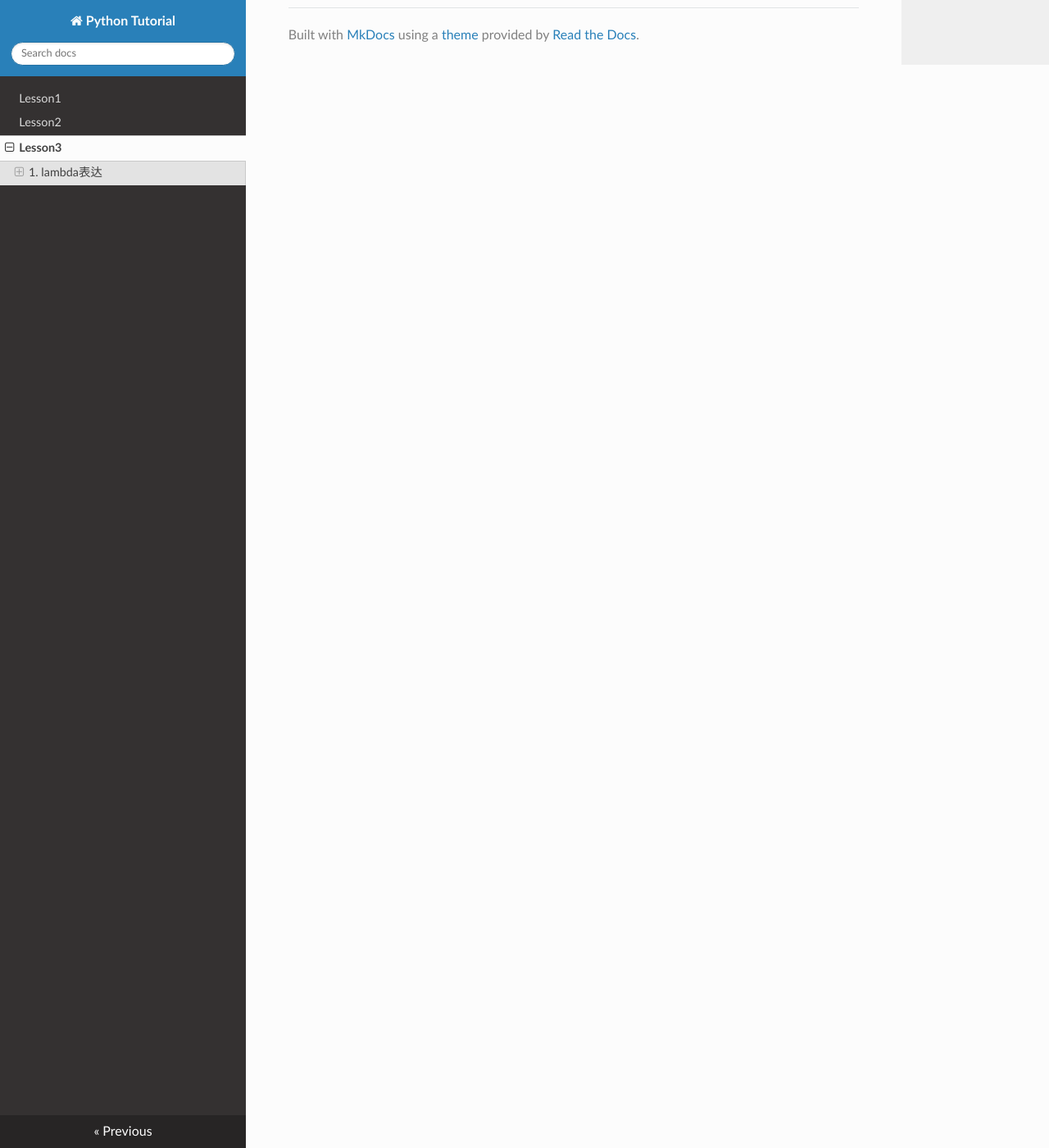
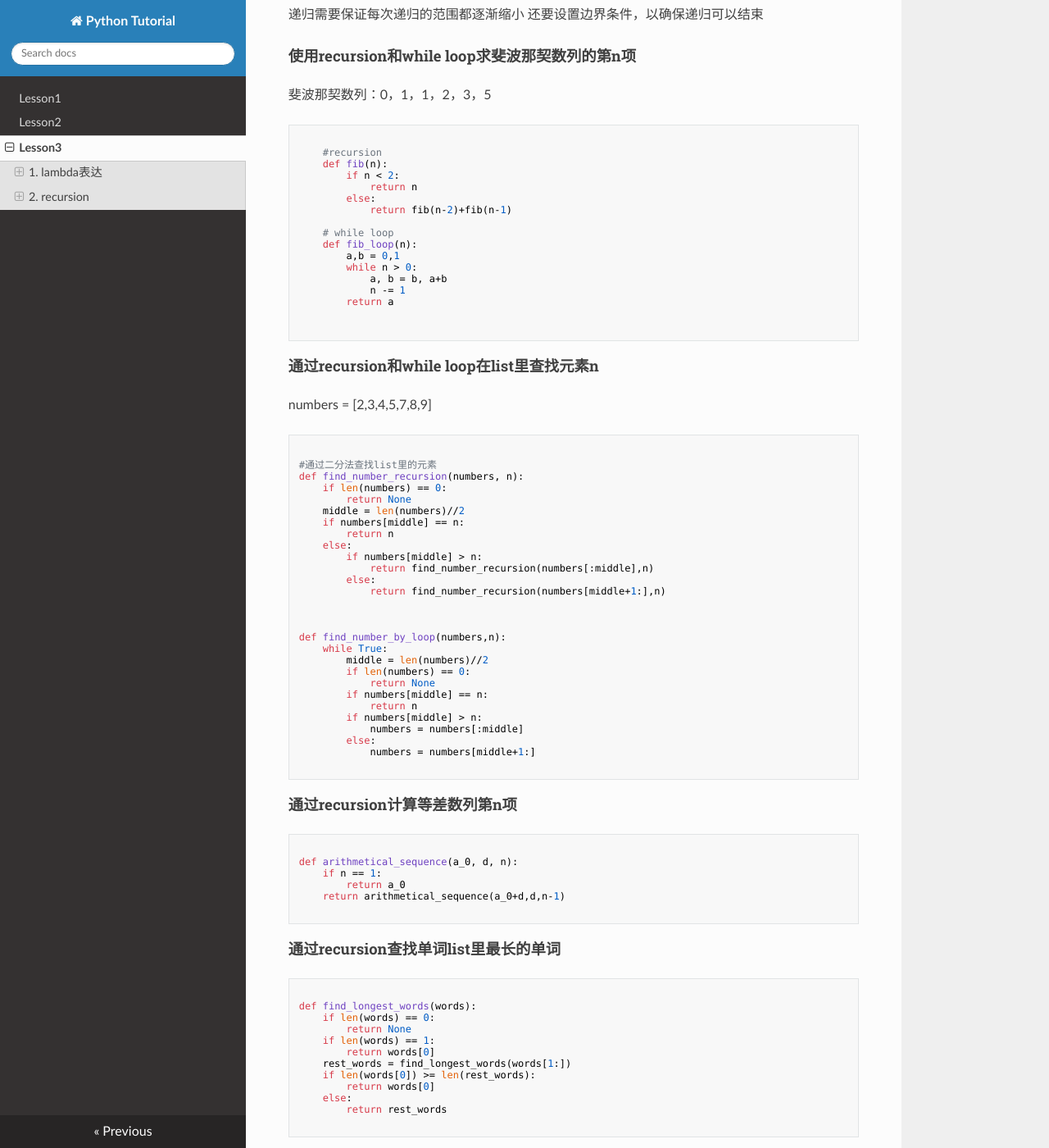
Before and after one commit to hhhaotian/Python-Tute, an MkDocs documentation site: the page built from docs/lesson3.md, in a window 1280 px wide and 1400 px high, scrolled down 2240 px. Shown: the whole window at 82% size. Built offline with MkDocs 1.6.1, drawn with Linux system fonts in a browser that asks for light colours; nearby versions of some CDN libraries; old or Windows-style settings are respelled for this version of MkDocs.

Commit message:
update recursion examples

````diff
--- a/docs/lesson3.md
+++ b/docs/lesson3.md
@@ -117,3 +117,101 @@ lambda函数本身不需要return来返回值，表达式结果本身就是返
 - 缺点：
 	- 牺牲了代码的可读性
 	- 大部分lambda函数都可以被标准库里的函数代替
+
+
+## 2. recursion
+
+
+
+递归需要保证每次递归的范围都逐渐缩小
+还要设置边界条件，以确保递归可以结束
+
+
+#### 使用recursion和while loop求斐波那契数列的第n项
+
+斐波那契数列：0，1，1，2，3，5
+
+```python
+
+	#recursion
+	def fib(n):
+	    if n < 2:
+	        return n
+	    else:
+	        return fib(n-2)+fib(n-1)
+
+	# while loop
+	def fib_loop(n):
+	    a,b = 0,1
+	    while n > 0:
+	        a, b = b, a+b
+	        n -= 1
+	    return a
+
+
+```
+
+#### 通过recursion和while loop在list里查找元素n
+
+numbers = [2,3,4,5,7,8,9]
+
+```python
+
+#通过二分法查找list里的元素
+def find_number_recursion(numbers, n):
+    if len(numbers) == 0:
+        return None
+    middle = len(numbers)//2
+    if numbers[middle] == n:
+        return n
+    else:
+        if numbers[middle] > n:
+            return find_number_recursion(numbers[:middle],n)
+        else:
+            return find_number_recursion(numbers[middle+1:],n)
+
+
+
+def find_number_by_loop(numbers,n):
+    while True:
+        middle = len(numbers)//2
+        if len(numbers) == 0:
+            return None
+        if numbers[middle] == n:
+            return n
+        if numbers[middle] > n:
+            numbers = numbers[:middle]
+        else:
+            numbers = numbers[middle+1:]
+
+```
+
+
+#### 通过recursion计算等差数列第n项
+
+```python
+
+def arithmetical_sequence(a_0, d, n):
+    if n == 1:
+        return a_0
+    return arithmetical_sequence(a_0+d,d,n-1)
+
+```
+
+
+#### 通过recursion查找单词list里最长的单词
+
+```python
+
+def find_longest_words(words):
+    if len(words) == 0:
+        return None
+    if len(words) == 1:
+        return words[0]
+    rest_words = find_longest_words(words[1:])
+    if len(words[0]) >= len(rest_words):
+        return words[0]
+    else:
+        return rest_words
+
+```
````
Also changed, not shown: site/index.html, site/lesson3/index.html, site/search/search_index.json, site/sitemap.xml, 1 other file.
